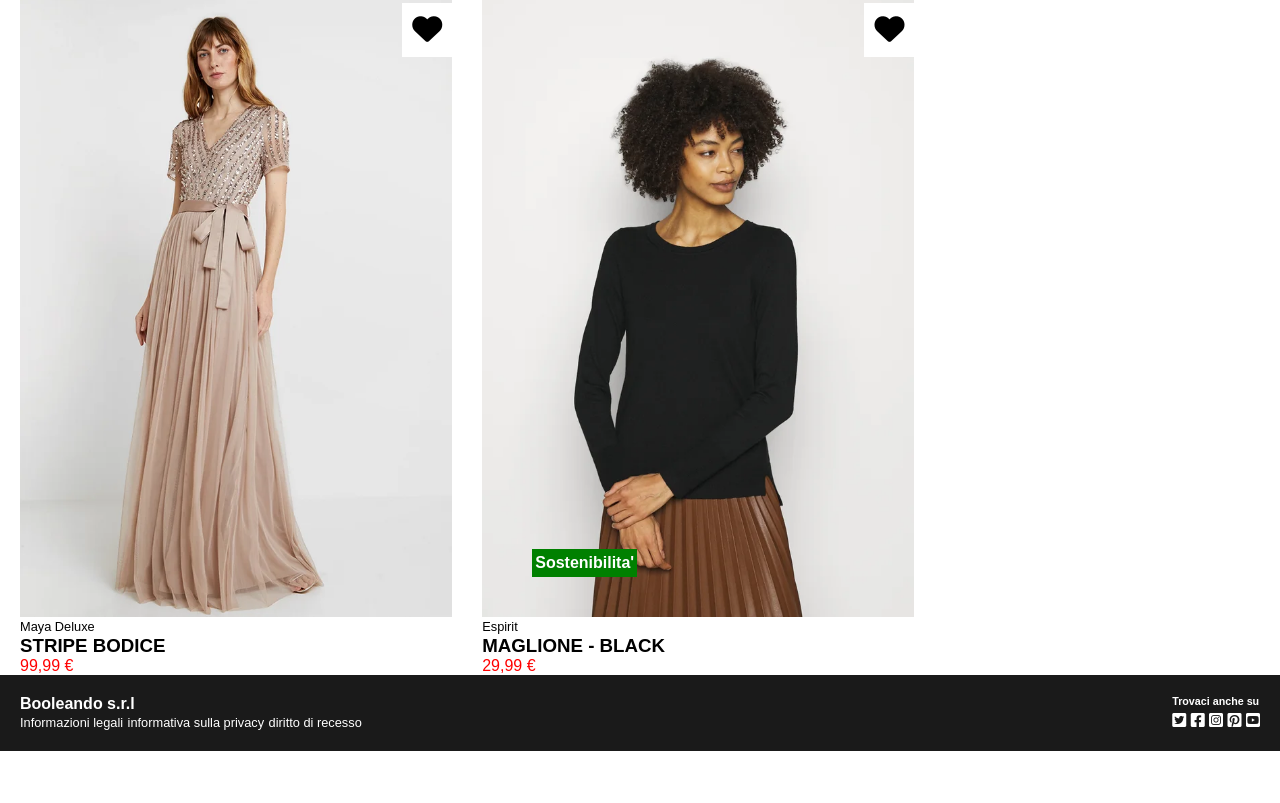
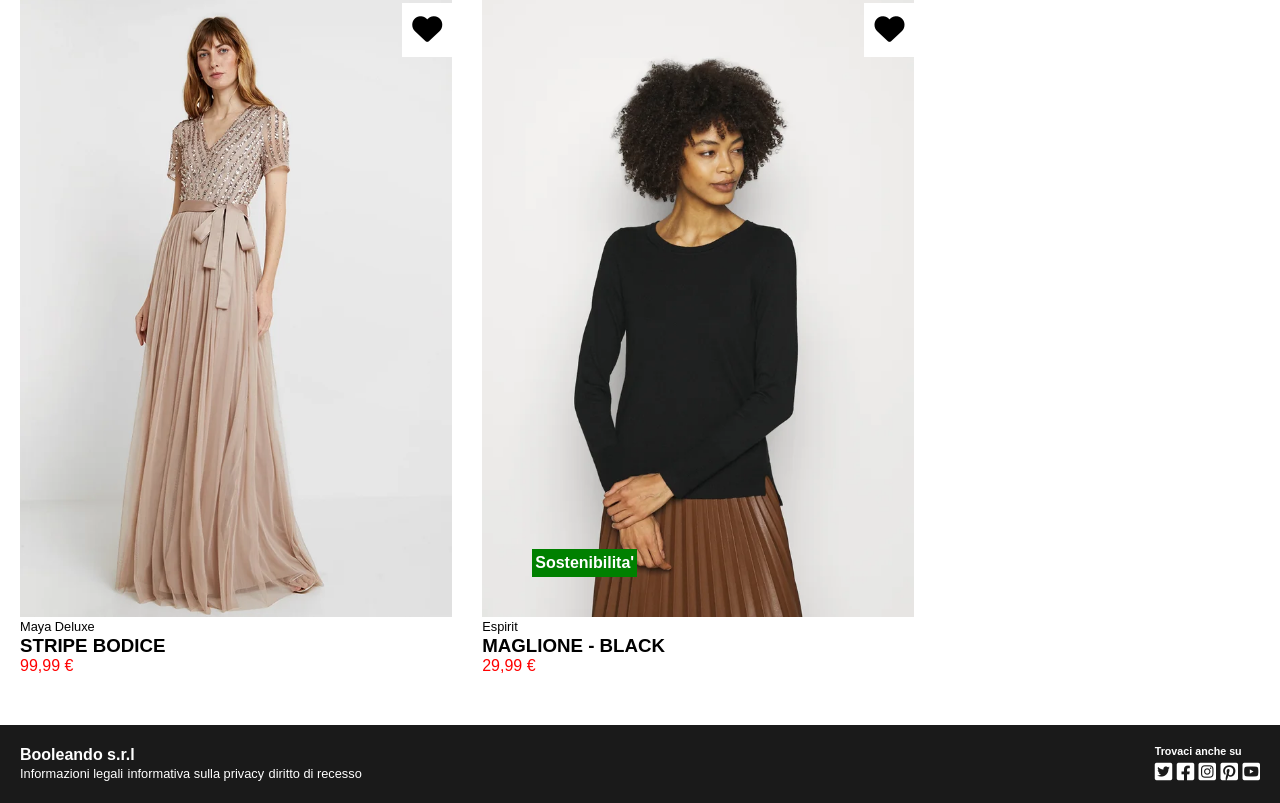
Before and after one commit to guglielmopiasenti/html-css-boolando, a plain HTML site: page index.html in a window 1280 px wide. Shown: the part 1541-2344 px from the top of the page. Before the commit the page ends 2292 px from the top, so only its background shows below. Drawn offline with Linux system fonts and the light colour scheme.

Commit message:
final adjustings

```diff
--- a/style.css
+++ b/style.css
@@ -54,10 +54,12 @@ img {
 }
 .footer-bg {
     background-color: #1A1A1A;
+    margin-top: 50px;
 }
 .footer-container {
     padding: 20px;
     justify-content: space-between;
+    align-items: center;
 }
 .info, .follow-us {
     color: white;
@@ -68,7 +70,9 @@ img {
 h6 {
     padding-bottom: 5px;
 }
-
+.follow-us > i {
+    font-size: 20px;
+}
 
 
 /* Utils */
```
